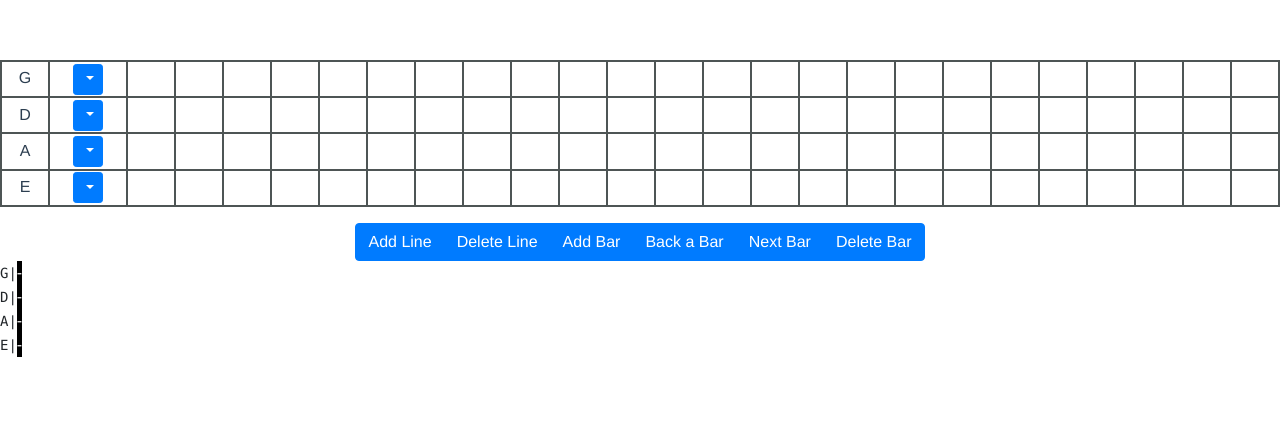
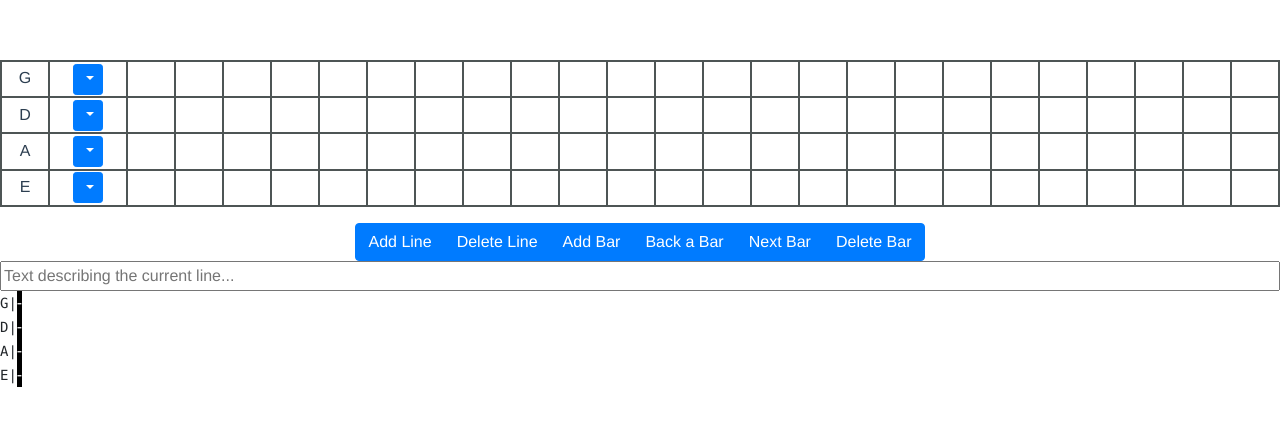
Before and after one commit to n8all3n/tabscribe, a Vue app: page / in a window 1280 px wide. Shown: the top 426 px of the page. Built offline with nearby package versions, Linux system fonts and the light colour scheme.

Commit message:
Code to add descriptive text for each line

```diff
--- a/src/components/Tabscribe.vue
+++ b/src/components/Tabscribe.vue
@@ -42,11 +42,13 @@
 
         <div class="notation-groups">
             <div class="notation-container" v-for="(currentLine, lineIndex) in lines.length" v-bind:key="lineIndex">
+                <div>
+                    <input type="text" class="text-notes" v-model="lineText[lineIndex]" placeholder="Text describing the current line...">
+                </div>
                 <div class="notation-string" v-for="(string, stringIndex) in stringCount" v-bind:key="stringIndex">
                     <div class="notation-string-tuning">
                         <pre class="notation-text">{{stringTuning[stringIndex]}}|</pre>
                     </div>
-
                     <div class="notation-bar" v-bind:class="activeLine === lineIndex && activeBar === barIndex ? 'active-bar' : ''"
                         v-for="(item,barIndex) in lines[lineIndex].length" :key="barIndex"
                         v-on:click="setBarActive(lineIndex, barIndex);"
@@ -83,7 +85,7 @@ export default {
           activeBar: 0,
           activeLine: 0,
           lines:[],
-          barText: []
+          lineText: []
       }
   },
   components: {
@@ -100,14 +102,10 @@ export default {
     }
 
     this.lines[0] = [];
+
     this.lines[0].push(['-','-','-','-']);
 
-
-    //this.lines[0][0] = ['-','-','-','-'];
-
-    // default some text into the bars
-    this.barText[0] = ['-','-','-','-'];
-
+    this.lineText.push('');
   },
   methods: {
     addNewLine: function() {
@@ -119,10 +117,14 @@ export default {
         var nextIndex = this.lines.length;
 
         Vue.set(this.lines, nextIndex, newArray);
+
+        this.lineText.push('');
     },
     deleteLine: function() {
         if (this.lines.length > 1) {
+
             this.$delete(this.lines, this.activeLine);
+            this.$delete(this.lineText, this.activeLine);
 
             if (this.activeLine > 0) {
                 this.activeLine--;
@@ -173,20 +175,6 @@ export default {
         }
 
         Vue.set(this.lines, this.activeLine, currLine);
-
-
-        // // find the current bar
-        // var currentBarText = this.barText[this.activeBar];
-
-        // // clicking on an item that is already selected...clear the item
-        // if (currentBarText[stringIndex] === fretIndex.toString()) {
-        //     currentBarText[stringIndex] = '-';
-        // } else {
-        //     // clicked on a new fret set the fret
-        //     currentBarText[stringIndex] = fretIndex.toString();
-        // }
-
-        // Vue.set(this.barText, this.activeBar, currentBarText);
       },
       deleteBar: function () {
         // don't delete if there's just one bar
@@ -214,15 +202,10 @@ export default {
             newBar.push('-');
         }
 
-        //this.lines[this.activeLine].push(newBar);
-
         var nextish = this.lines[this.activeLine];
         nextish.push(newBar);
 
         Vue.set(this.lines, this.activeLine, nextish);
-
-
-        //Vue.set(this.barText, this.barText.length, newBar);
       },
       nextBar: function() {
         if (this.activeBar + 1 >= this.lines[this.activeLine].length) {
@@ -296,14 +279,12 @@ export default {
     }
 
     .notation-container {
-        display: table;
         margin-bottom: 1rem;
     }
 
-    /* .notation-groups {
-        height: 15em;
-        overflow: auto;
-    } */
+    .text-notes {
+        width: 100%;
+    }
 
     .notation-string {
         display: table-row;
```
